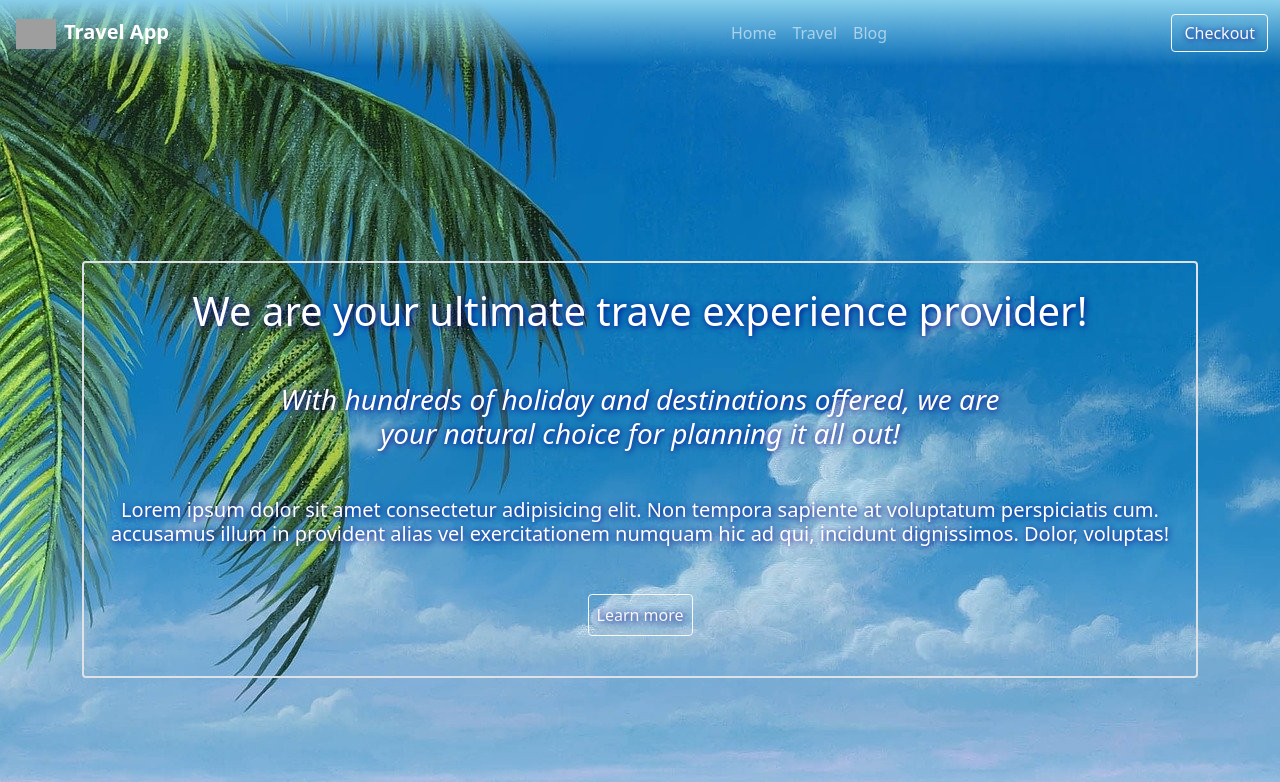
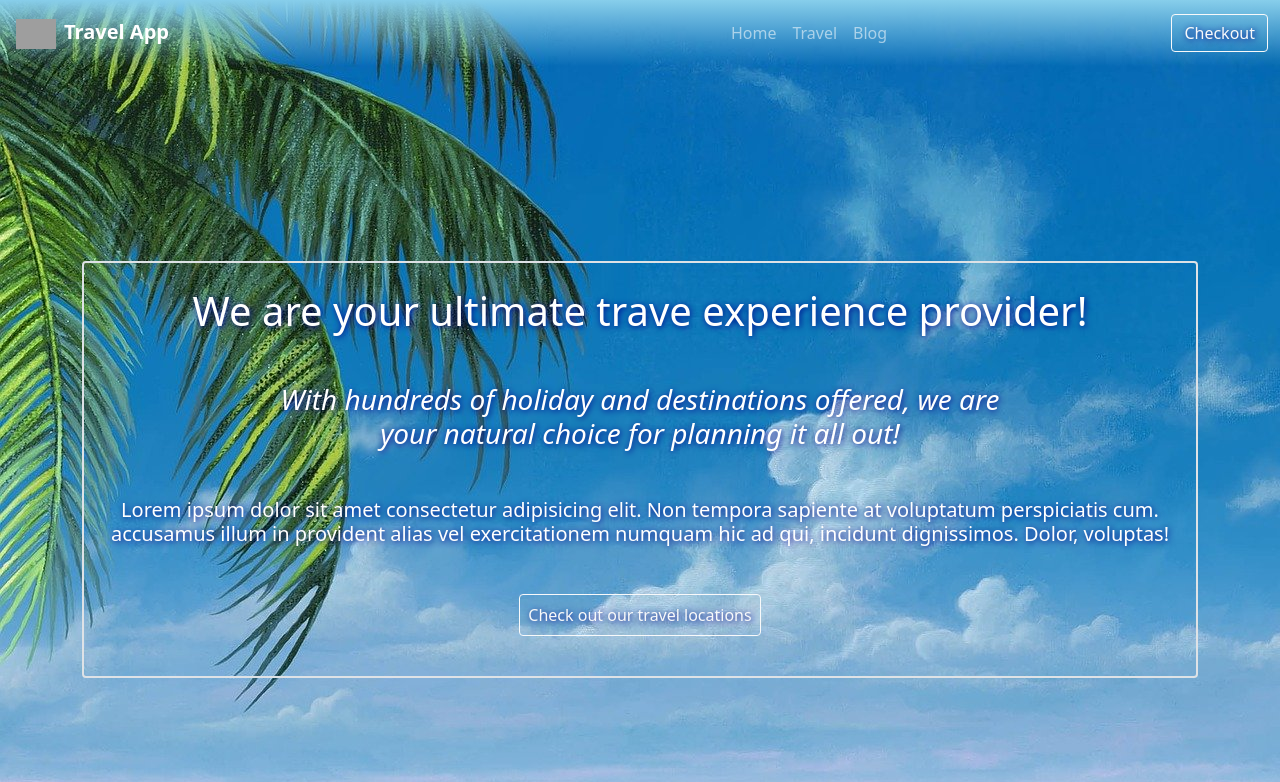
Before and after one commit to philipm92/FE21-CR06-Philip, an Angular app in the folder travel-app/: page / in a window 1280 px wide. Shown: the top 782 px of the page. Built offline with nearby package versions, Linux system fonts and the light colour scheme; grey boxes are pictures that could not be loaded.

Commit message:
some more styling changes

```diff
--- a/travel-app/src/app/cart/cart.component.html
+++ b/travel-app/src/app/cart/cart.component.html
@@ -34,7 +34,6 @@
                     <th><strong>Total: </strong></th>
 
                     <!-- If the total sum is more than EUR 200, the user gets a 10% discount. If the total sum is more than EUR 500, they get a 20% discount. -->
-
                     <ng-container *ngIf="total_price < 200 ;else second">
                         <td></td>
                         <td><strong>{{total_price | currency }}</strong></td>
@@ -58,7 +57,7 @@
         <h3 class="text-center mt-3 mt-md-4 mb-1 mb-md-3 own-text-shadow">Add your contacts for ordering!</h3>
         <!-- Purchase Form -->
         <div class="row">
-            <form [formGroup]="checkout_form" (ngSubmit)="OnSubmit()"  class="my-0 mx-auto">
+            <form [formGroup]="checkout_form" (ngSubmit)="OnSubmit()">
                 <div class="row"> <!-- start row -->
                     <!-- Full Name -->
                     <div class="col-md-12">
@@ -92,7 +91,7 @@
                         </div>
                     </div>
 
-                    <div class="d-flex justify-content-center m-4  own-icon">
+                    <div class="d-flex justify-content-center mt-4 own-icon">
                         <button class="btn btn-outline-light own-btn" type="submit">Check out <br>
                             <i class="fa fa-handshake-o" style="font-size:2rem;"></i></button>
                     </div>
--- a/travel-app/src/app/home/home.component.ts
+++ b/travel-app/src/app/home/home.component.ts
@@ -14,7 +14,7 @@ export class HomeComponent implements OnInit {
   constructor() {
     this.home_heading =  "We are your ultimate trave experience provider!" ;
     this.home_text =  "With hundreds of holiday and destinations offered, we are your natural choice for planning it all out!" ;
-    this.home_btn_text =  "Learn more" ;
+    this.home_btn_text =  "Check out our travel locations" ;
     this.home_btn_link = "travel";
     this.home_further_desc = `
     Lorem ipsum dolor sit amet consectetur adipisicing elit. Non tempora sapiente at voluptatum perspiciatis cum.
```
